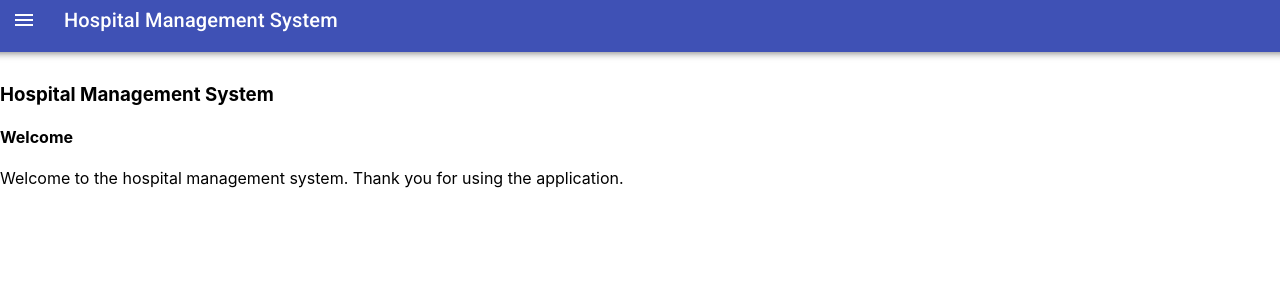
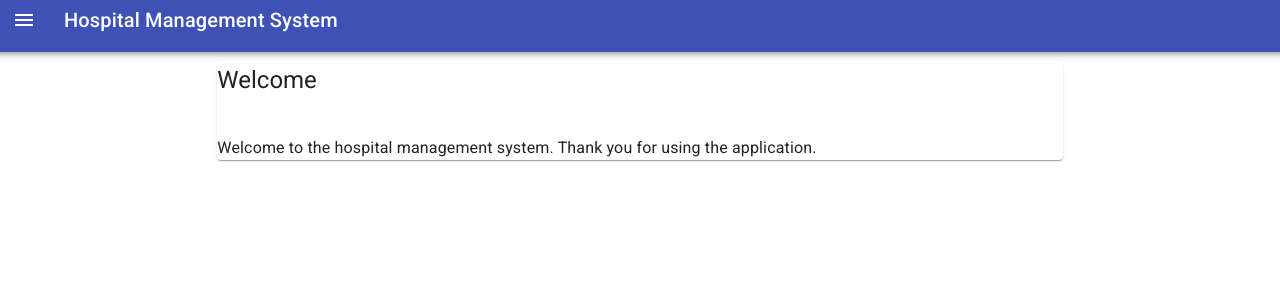
Before and after one commit to Master4Novice/hms, a React (Create React App) app: page / in a window 1280 px wide. Shown: the top 300 px of the page. Built offline with nearby package versions, Linux system fonts and the light colour scheme.

Commit message:
Home Updated With Material UI

```diff
--- a/src/component/Home.js
+++ /dev/null
@@ -1,18 +0,0 @@
-import React from 'react';
-
-var Home = () => <div className="container-fluid"><form>
-    <div className="row">
-        <div className="col-md-12">
-          <div className="card">
-                  <h3 className="card-header text-center">Hospital Management System</h3>
-                  <div className="card-block">
-                    <h4 className="card-title">Welcome</h4>
-                    <p className="card-text">Welcome to the hospital management system. Thank you for using the application.</p>
-                  </div>
-           </div>
-        </div>
-    </div>
-</form>
-</div>
-
-export default Home;
--- /dev/null
+++ b/src/component/home/Home.js
@@ -0,0 +1,22 @@
+import React from 'react';
+import Grid from '@material-ui/core/Grid';
+import Paper from '@material-ui/core/Paper';
+import Typography from '@material-ui/core/Typography';
+
+const Home = () => <Grid container spacing={3}>
+    <Grid item xs={2} />
+    <Grid item xs={8}>
+        <Paper>
+            <Typography variant="h5" component="h3">
+                Welcome
+            </Typography>
+            <br /><br />
+            <Typography component="p">
+                Welcome to the hospital management system. Thank you for using the application.
+            </Typography>
+        </Paper>
+    </Grid>
+    <Grid item xs={2} />
+</Grid>
+
+export default Home;
--- a/src/containers/App.js
+++ b/src/containers/App.js
@@ -4,7 +4,7 @@ import { makeStyles } from '@material-ui/core/styles';
 import Grid from '@material-ui/core/Grid';
 
 import Navbar from '../component/header/Navbar';
-import Home from '../component/Home';
+import Home from '../component/home/Home';
 
 import './App.css';
 
```
